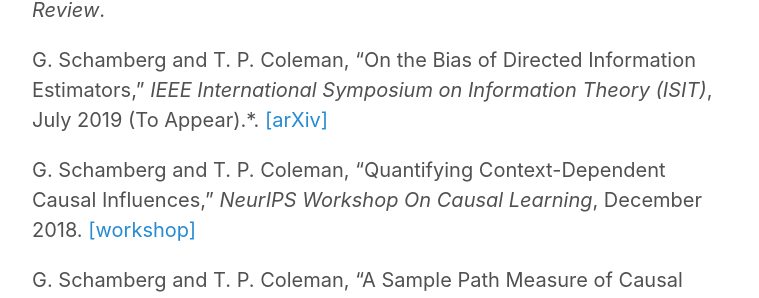
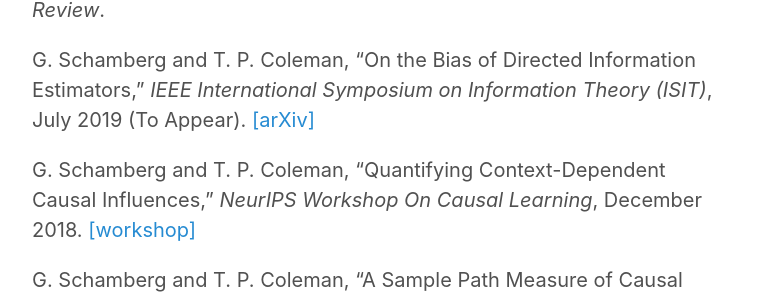
Before and after one commit to gabeschamberg/gabeschamberg.github.io, a Jekyll site: the page built from cv.md, in a window 1280 px wide and 900 px high, scrolled down 389 px. Shown: the part 182-480 px from the top of the window, without its empty margins (258-1017 px from the left). Built offline with Jekyll 4.4.1, drawn with Linux system fonts in a browser that asks for light colours.

Commit message:
Updated CV

```diff
--- a/cv.md
+++ b/cv.md
@@ -18,7 +18,7 @@
 
 A. Allegra, A. Gharibans, G. Schamberg, D. Kunkel, and T. P. Coleman, “Bayesian Inverse Methods for Spatiotemporal Characterization of Gastric Electrical Activity from Cutaneous Multi-Electrode Recording,” *Under Review*.
 
-G. Schamberg and T. P. Coleman, "On the Bias of Directed Information Estimators," *IEEE International Symposium on Information Theory (ISIT)*, July 2019 (To Appear).*.
+G. Schamberg and T. P. Coleman, "On the Bias of Directed Information Estimators," *IEEE International Symposium on Information Theory (ISIT)*, July 2019 (To Appear).
 [[arXiv]](https://arxiv.org/abs/1902.00580)
 
 G. Schamberg and T. P. Coleman, "Quantifying Context-Dependent Causal Influences," *NeurIPS Workshop On Causal Learning*, December 2018. [[workshop]](https://sites.google.com/view/nips2018causallearning/home)
```
